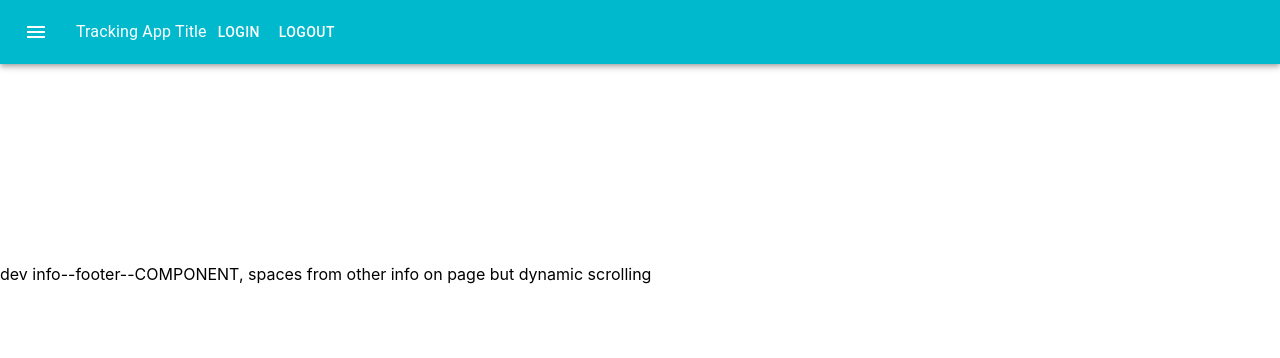
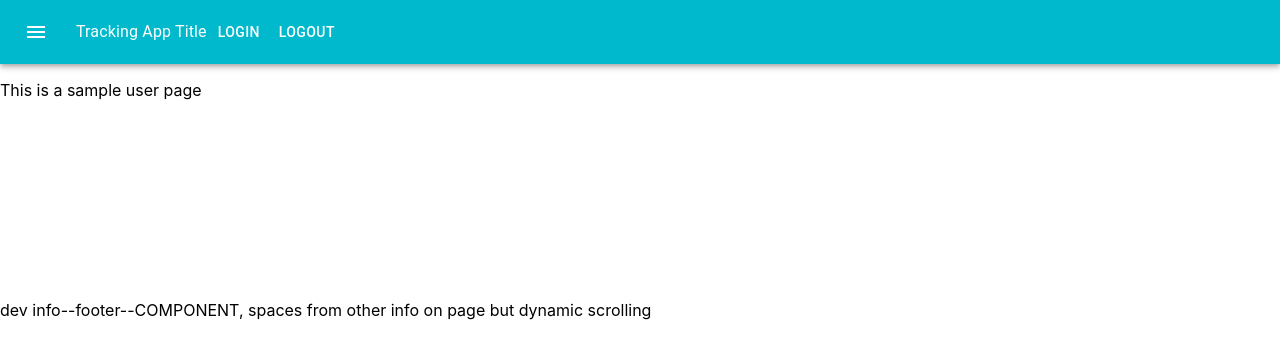
Before and after one commit to SPFlores/Tracking, a React (Create React App) app in the folder client/: page /user in a window 1280 px wide. Shown: the top 358 px of the page. Built offline with nearby package versions, Linux system fonts and the light colour scheme.

Commit message:
user page added

```diff
--- a/client/src/App.js
+++ b/client/src/App.js
@@ -2,6 +2,7 @@ import React from 'react'
 import Landing from './pages/Landing'
 import Menu from './pages/Menu'
 import Food from './pages/Food'
+import User from './pages/User'
 import Navbar from './components/Navbar'
 import Footer from './components/Footer'
 import { BrowserRouter as Router, Route } from 'react-router-dom'
@@ -14,6 +15,7 @@ const App = _ => {
         <Route exact path='/' render={_ => (<Landing />)} />
         <Route path='/menu' render={_ => (<Menu />)} />
         <Route path='/food' render={_ => (<Food />)} />
+        <Route path='/user' render={_ => (<User />)} />
         <Footer />
       </Router>
     </>
--- /dev/null
+++ b/client/src/pages/User/User.js
@@ -0,0 +1,9 @@
+import React from 'react'
+
+const User = _ => {
+  return (
+    <p>This is a sample user page</p>
+  )
+}
+
+export default User
--- /dev/null
+++ b/client/src/pages/User/index.js
@@ -0,0 +1 @@
+export { default } from './User.js'
```
